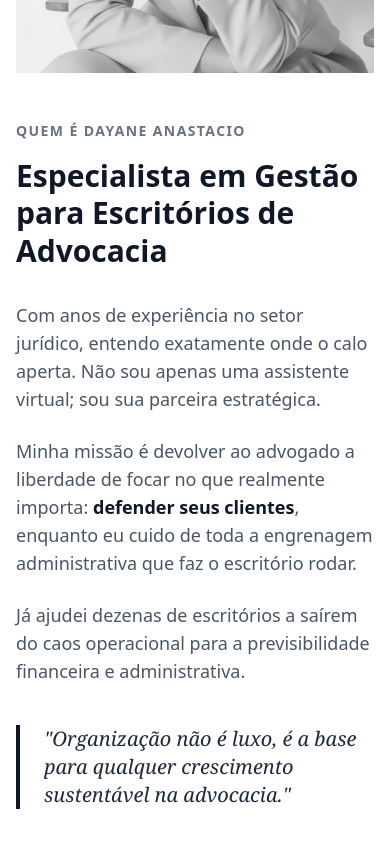
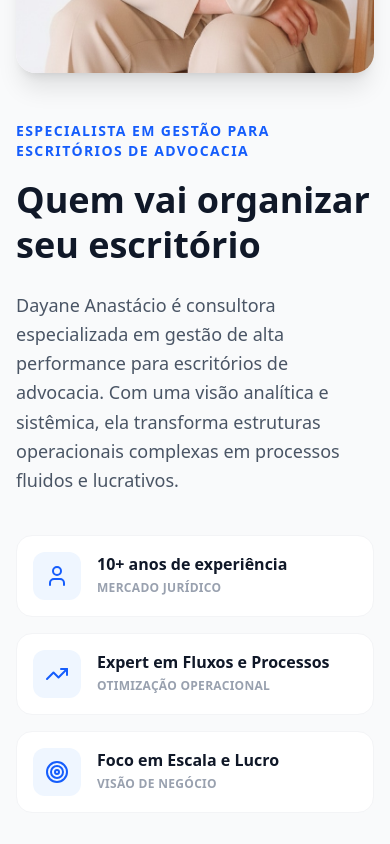
Before and after one commit to rodrigoanastacio/DA_webapp, a Next.js app: page / in a window 390 px wide. Shown: the part 6280-7124 px from the top of the page. Built offline with nearby package versions, Linux system fonts and the light colour scheme.

Commit message:
feat: update AuthorityBio component with an updated image

```diff
--- a/src/components/home/AuthorityBio.tsx
+++ b/src/components/home/AuthorityBio.tsx
@@ -1,59 +1,79 @@
+import { Target, TrendingUp, User } from 'lucide-react'
 import Image from 'next/image'
 
 export const AuthorityBio = () => {
+  const credentials = [
+    {
+      icon: User,
+      title: '10+ anos de experiência',
+      subtitle: 'MERCADO JURÍDICO'
+    },
+    {
+      icon: TrendingUp,
+      title: 'Expert em Fluxos e Processos',
+      subtitle: 'OTIMIZAÇÃO OPERACIONAL'
+    },
+    {
+      icon: Target,
+      title: 'Foco em Escala e Lucro',
+      subtitle: 'VISÃO DE NEGÓCIO'
+    }
+  ]
+
   return (
-    <section className="py-24 bg-white border-b border-gray-100">
+    <section className="py-24 bg-gray-50">
       <div className="container mx-auto px-4">
-        <div className="flex flex-col md:flex-row items-center gap-12 md:gap-20">
-          {/* Image */}
-          <div className="w-full md:w-1/2 relative">
-            <div className="relative aspect-4/5 bg-gray-100">
+        <div className="flex flex-col md:flex-row items-center gap-12 md:gap-16">
+          <div className="w-full md:w-5/12">
+            <div className="relative aspect-4/5 bg-white rounded-2xl overflow-hidden shadow-xl">
               <Image
-                src="/assets/dayane-anastacio-gestao-e-assistencia-remota.jpg"
+                src="/assets/dayane-anastacio.jpg"
                 alt="Dayane Anastacio"
                 fill
-                className="object-cover grayscale hover:grayscale-0 transition-all duration-700"
+                className="object-cover"
               />
             </div>
-            {/* Decorative Element */}
-            <div className="absolute -bottom-6 -right-6 w-32 h-32 bg-gray-900 -z-10" />
           </div>
 
-          {/* Content */}
-          <div className="w-full md:w-1/2">
-            <span className="text-sm font-bold text-gray-500 uppercase tracking-widest mb-4 block">
-              Quem é Dayane Anastacio
+          <div className="w-full md:w-7/12">
+            <span className="text-sm font-bold text-blue-600 uppercase tracking-widest mb-4 block">
+              Especialista em Gestão para escritórios de advocacia
             </span>
-            <h2 className="text-3xl md:text-4xl font-extrabold text-gray-900 mb-8 leading-tight">
-              Especialista em Gestão para Escritórios de Advocacia
+
+            <h2 className="text-4xl md:text-5xl font-extrabold text-gray-900 mb-6 leading-tight">
+              Quem vai organizar seu escritório
             </h2>
-            <div className="space-y-6 text-lg text-gray-600">
-              <p>
-                Com anos de experiência no setor jurídico, entendo exatamente
-                onde o calo aperta. Não sou apenas uma assistente virtual; sou
-                sua parceira estratégica.
-              </p>
-              <p>
-                Minha missão é devolver ao advogado a liberdade de focar no que
-                realmente importa:
-                <strong className="text-gray-900 font-bold">
-                  {' '}
-                  defender seus clientes
-                </strong>
-                , enquanto eu cuido de toda a engrenagem administrativa que faz
-                o escritório rodar.
-              </p>
-              <p>
-                Já ajudei dezenas de escritórios a saírem do caos operacional
-                para a previsibilidade financeira e administrativa.
-              </p>
-            </div>
 
-            <div className="mt-10 border-l-4 border-gray-900 pl-6">
-              <p className="text-xl italic text-gray-800 font-serif">
-                "Organização não é luxo, é a base para qualquer crescimento
-                sustentável na advocacia."
-              </p>
+            <p className="text-lg text-gray-600 mb-10 leading-relaxed">
+              Dayane Anastácio é consultora especializada em gestão de alta
+              performance para escritórios de advocacia. Com uma visão analítica
+              e sistêmica, ela transforma estruturas operacionais complexas em
+              processos fluidos e lucrativos.
+            </p>
+
+            {/* Credentials Cards */}
+            <div className="space-y-4 mb-10">
+              {credentials.map((item, idx) => {
+                const Icon = item.icon
+                return (
+                  <div
+                    key={idx}
+                    className="flex items-start gap-4 p-4 bg-white rounded-xl border border-gray-100"
+                  >
+                    <div className="shrink-0 w-12 h-12 bg-blue-50 rounded-lg flex items-center justify-center">
+                      <Icon className="w-6 h-6 text-blue-600" />
+                    </div>
+                    <div>
+                      <h3 className="text-base font-bold text-gray-900 mb-1">
+                        {item.title}
+                      </h3>
+                      <p className="text-xs font-semibold text-gray-400 uppercase tracking-wide">
+                        {item.subtitle}
+                      </p>
+                    </div>
+                  </div>
+                )
+              })}
             </div>
           </div>
         </div>
```
Also changed, not shown: public/assets/dayane-anastacio-gestao-e-assistencia-remota.jpg (deleted), public/assets/dayane-anastacio.jpg (added).
